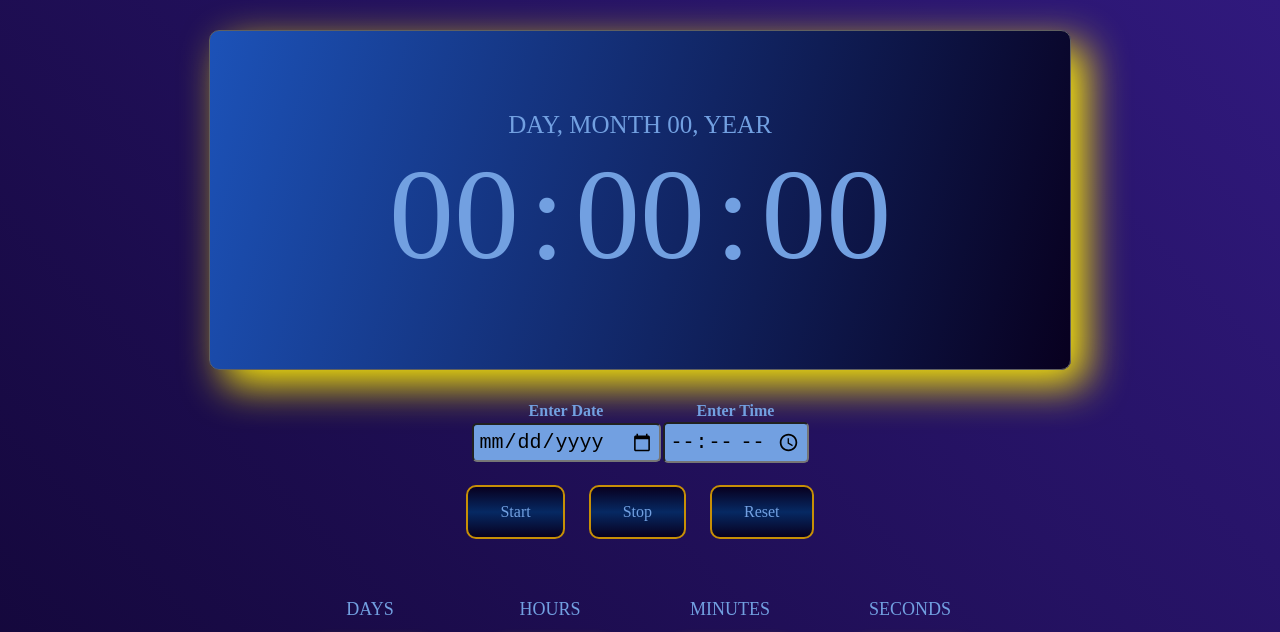
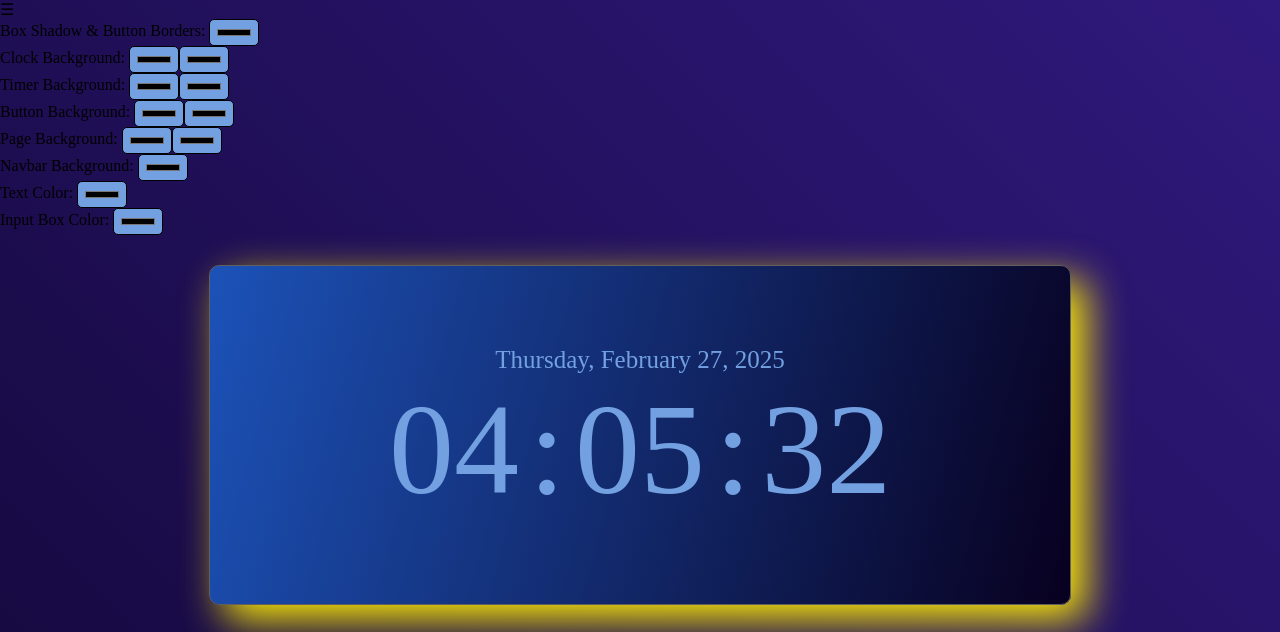
Before and after one commit to joeparadiso/WebClock, a plain HTML site: page index.html in a window 1280 px wide. Shown: the top 632 px of the page. Drawn offline with Linux system fonts and the light colour scheme; a web font is replaced by a local one.

Commit message:
Added nav bar and color customizations
Updates to support nav bar and color customization

```diff
--- a/index.html
+++ b/index.html
@@ -5,9 +5,63 @@
     <meta name="viewport" content="width=device-width, initial-scale=1.0" />
     <title>Chrono Paradiso</title>
     <link rel="stylesheet" href="styles.css" />
-    <script type="text/javascript" src="app.js"></script>
+    <script type="text/javascript" src="app.js" defer></script>
   </head>
   <body>
+    <!-- Navbar -->
+    <nav class="navbar">
+      <div class="menu-toggle" id="mobile-menu">☰</div>
+      <ul class="nav-links">
+        <li>
+          <label
+            >Box Shadow & Button Borders: <input type="color" id="shadowColor"
+          /></label>
+        </li>
+        <li>
+          <label
+            >Clock Background: <input type="color" id="clockBg1" /><input
+              type="color"
+              id="clockBg2"
+          /></label>
+        </li>
+        <li>
+          <label
+            >Timer Background: <input type="color" id="timerBg1" /><input
+              type="color"
+              id="timerBg2"
+          /></label>
+        </li>
+        <li>
+          <label
+            >Button Background: <input type="color" id="buttonBg1" /><input
+              type="color"
+              id="buttonBg2"
+          /></label>
+        </li>
+        <li>
+          <label
+            >Page Background: <input type="color" id="pageBg1" /><input
+              type="color"
+              id="pageBg2"
+          /></label>
+        </li>
+        <li>
+          <label
+            >Navbar Background: <input type="color" id="navbarColor"
+          /></label>
+        </li>
+        <li>
+          <label>Text Color: <input type="color" id="textColor" /></label>
+        </li>
+        <li>
+          <label
+            >Input Box Color: <input type="color" id="inputBoxColor"
+          /></label>
+        </li>
+      </ul>
+    </nav>
+
+    <!-- Main Content -->
     <div class="container">
       <div class="clock">
         <div id="Date">DAY, MONTH 00, YEAR</div>
@@ -20,7 +74,8 @@
         </ul>
       </div>
     </div>
-    <!-- Below is the HTML for the countdown timer -->
+
+    <!-- Timer Section -->
     <div id="timer">
       <table>
         <thead>
```
